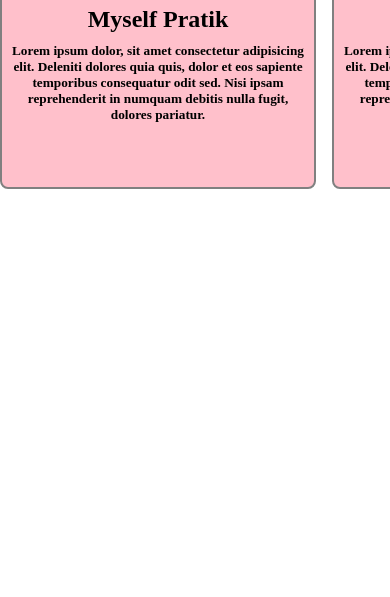
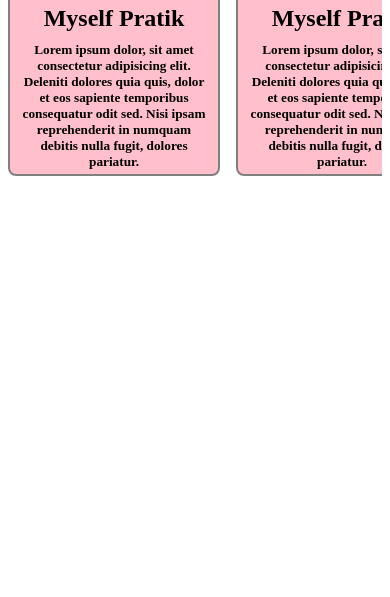
Before and after one commit to Pratikgorai06/my-First-Project, a plain HTML site: page index.html in a window 390 px wide. Shown: the part 247-844 px from the top of the page. Drawn offline with Linux system fonts and the light colour scheme; a script that the page names is missing.

Commit message:
Updated code

```diff
--- a/app.js
+++ b/app.js
@@ -1 +1,2 @@
 //Learning about Git & Github
+//Tried making the cards scrollabe side by side useful for making reviews
--- a/style.css
+++ b/style.css
@@ -3,8 +3,8 @@
   font-family: "Times New Roman", Times, serif;
 }
 .card {
-  height: 300px;
-  width: 200px;
+  height: 18rem;
+  width: 13rem;
   border: 2px gray solid;
   border-radius: 8px;
   background-color: Pink;
@@ -42,8 +42,9 @@ h4 {
 .scroll-container {
   display: flex;
   overflow-x: auto;
-  gap: 16px;
-  padding: 20px 0;
+  gap: 1rem;
+  padding: 1rem 0;
+  margin: 0.5rem;
   scroll-snap-type: x mandatory;
   -webkit-overflow-scrolling: touch;
 }
@@ -52,10 +53,3 @@ h4 {
   flex: 0 0 auto;
   scroll-snap-align: start;
 }
-
-@media (max-width: 600px) {
-  .card {
-    width: 80%;
-    min-width: 250px;
-  }
-}
```
Also changed, not shown: 1 other file.
